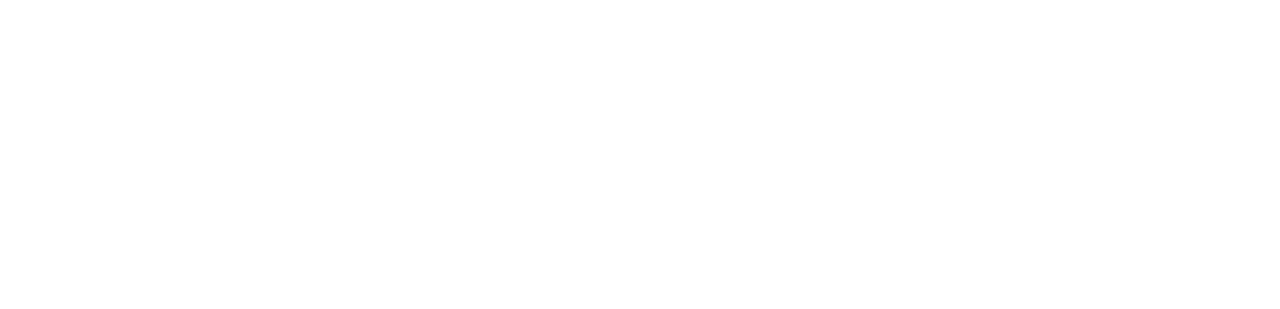
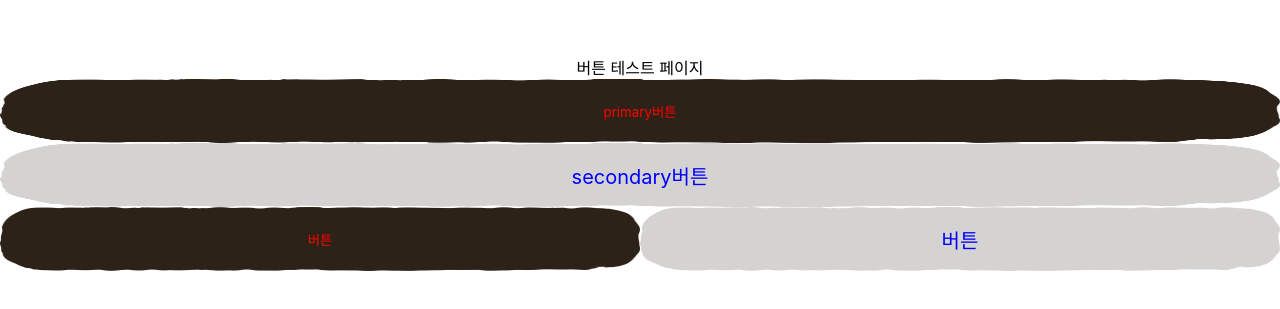
Before and after one commit to GyoSuIsChae/nyang-letter-client, a React app: page /button in a window 1280 px wide. Before the commit this address had no page. Shown: the part 237-546 px from the top of the page. Built offline with nearby package versions, Linux system fonts and the light colour scheme.

Commit message:
:necktie: NLT-66 공통버튼 테스트 페이지 추가

```diff
--- a/src/App.tsx
+++ b/src/App.tsx
@@ -1,6 +1,7 @@
 import React from 'react';
 import { Route, Routes } from 'react-router-dom';
 
+import ButtonTestPage from '@pages/ButtonTestPage';
 import HomePage from '@pages/Home';
 import ModalTestPage from '@pages/ModalTestPage';
 
@@ -8,6 +9,7 @@
   <Routes>
     <Route path="/" element={<HomePage />} />
     <Route path="/modal" element={<ModalTestPage />} />
+    <Route path="/button" element={<ButtonTestPage />} />
   </Routes>
 );
 
--- /dev/null
+++ b/src/pages/ButtonTestPage/index.tsx
@@ -0,0 +1,55 @@
+import React from 'react';
+
+import styled from 'styled-components';
+
+import CommonButton from '@components/CommonButton';
+
+const Container = styled.div`
+  display: flex;
+  flex-direction: column;
+  align-items: center;
+  justify-content: center;
+  height: 100vh;
+`;
+
+const ButtonTestPage = () => {
+  return (
+    <Container>
+      <p>버튼 테스트 페이지</p>
+      <CommonButton
+        label="primary버튼"
+        onClick={() => console.log('click')}
+        fullWidth
+        target="primary"
+        wrapperStyle={{ color: 'red' }}
+      />
+      <CommonButton
+        label="secondary버튼"
+        onClick={() => console.log('click')}
+        fullWidth
+        target="secondary"
+        wrapperStyle={{ color: 'blue', fontSize: '20px' }}
+      />
+      <div style={{ display: 'flex', flexDirection: 'row', width: '100%' }}>
+        <CommonButton
+          label="버튼"
+          onClick={() => console.log('click')}
+          fullWidth
+          target="primary"
+          inline
+          wrapperStyle={{ color: 'red' }}
+        />
+        <CommonButton
+          label="버튼"
+          onClick={() => console.log('click')}
+          fullWidth
+          target="secondary"
+          inline
+          wrapperStyle={{ color: 'blue', fontSize: '20px' }}
+        />
+      </div>
+    </Container>
+  );
+};
+
+export default ButtonTestPage;
```
